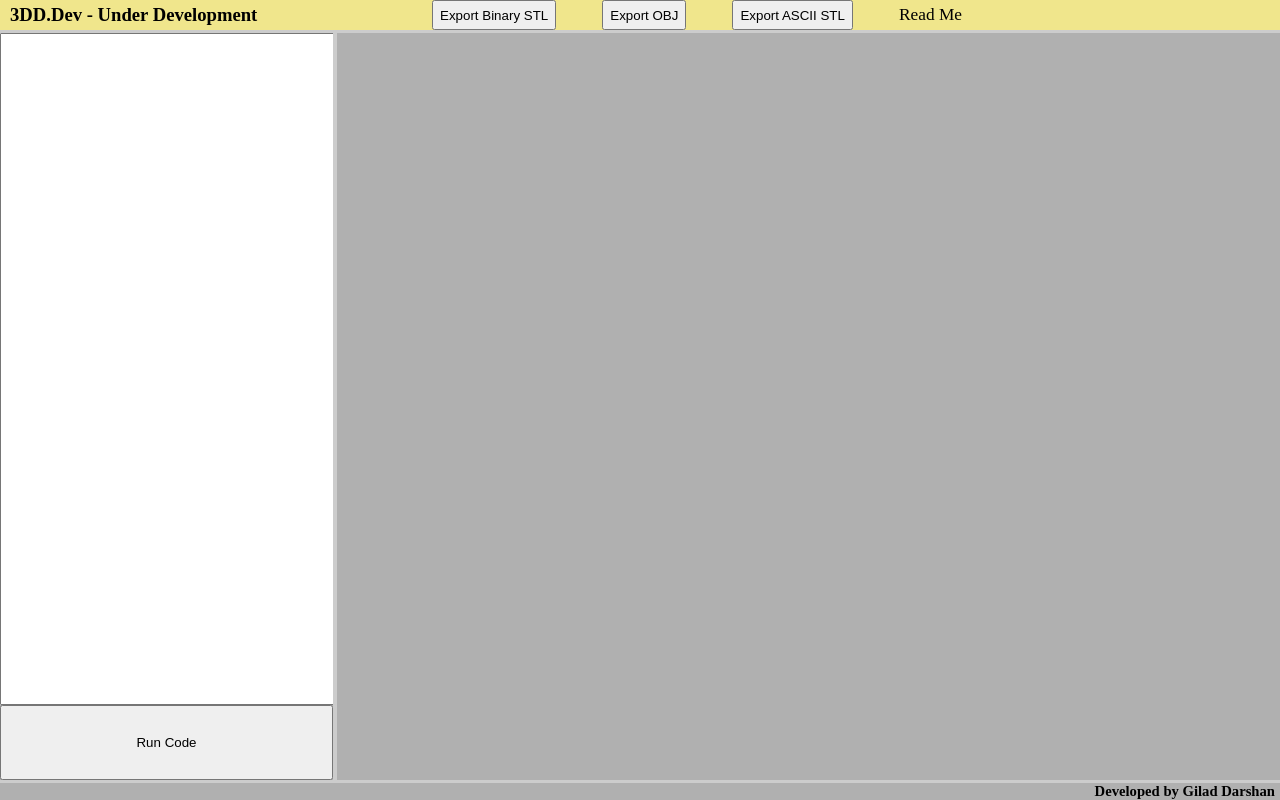
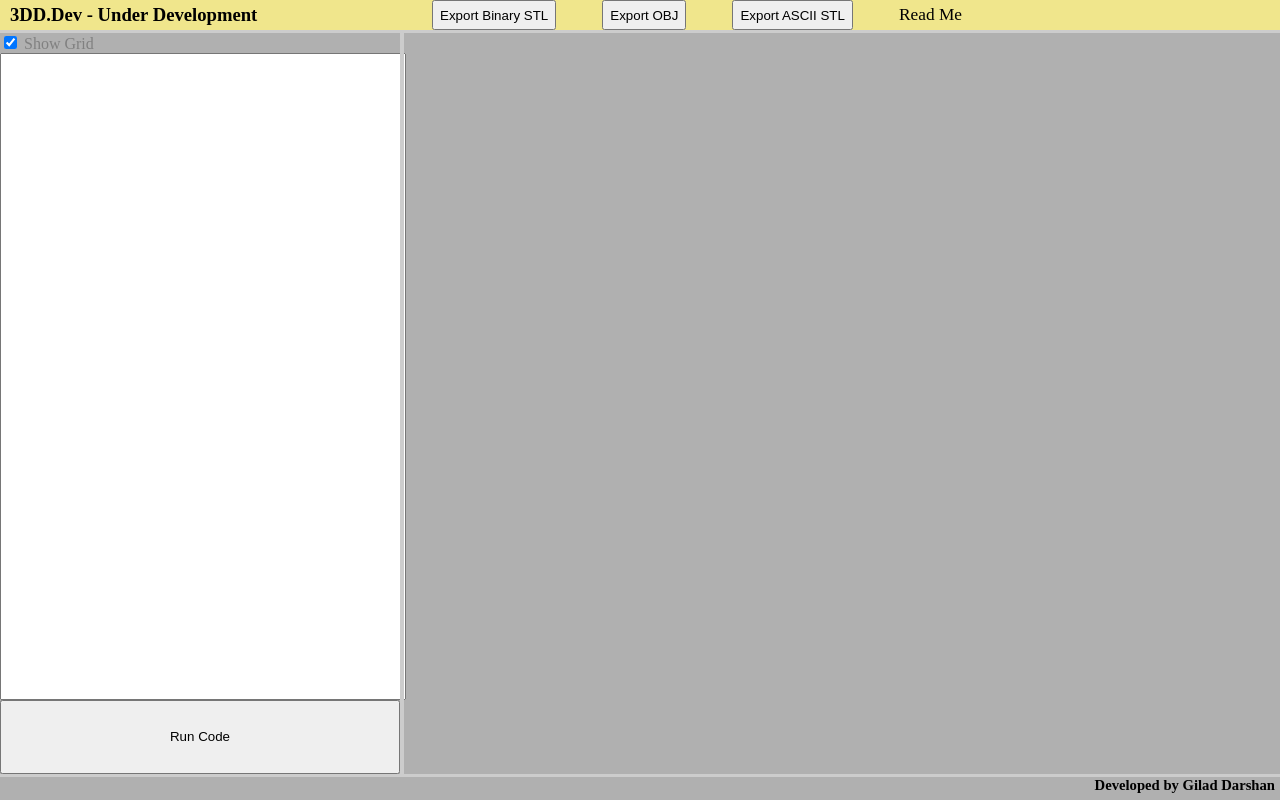
Before and after one commit to giladdarshan/3dd.dev, a plain HTML site: page index.html in a window 1280 px wide. Drawn offline with nearby package versions, Linux system fonts and the light colour scheme.

Commit message:
Add files via upload

```diff
--- a/index.html
+++ b/index.html
@@ -15,6 +15,7 @@
 			import { BufferGeometryUtils } from '/js/BufferGeometryUtils.js';
 			import CSG from '/js/THREE-CSGMesh.js';
 			import { GD3DD } from '/js/3dd.js';
+			import * as Cookies from '/js/js.cookie.min.js';
 			var gd3dd = new GD3DD(THREE, OrbitControls, STLExporter, OBJExporter, BufferGeometryUtils, CSG);
 			gd3dd.start();
 			$('document').ready(() => {
@@ -46,21 +47,31 @@
 					<button id="exportSTLASCII">Export ASCII STL</button>
 				</div>
 				<div id="linksDiv">
-					<a href="https://github.com/giladdarshan/3dd.dev/blob/main/README.md" target="_blank">Read Me</a>
+					<a href="https://github.com/giladdarshan/3dd.dev/blob/main/README.md" target="_blank" id="readMeLink">Read Me</a>
 				</div>
 			</div>
 			<div id="bodyDiv">
 				<div id="leftDiv">
+					<div id="leftDivControls">
+						<input type="checkbox" id="showGridCheckbox" name="showGridCheckbox" checked="checked">
+						<label for="showGridCheckbox">Show Grid</label>
+					</div>
 					<textarea id="code" autocapitalize="none" spellcheck="false"></textarea>
 					<button id="runCodeBtn">Run Code</button>
 				</div>
 				<div id="mainDivBorder"> </div>
-				<div id="mainDiv"></div>
+				<div id="rightDiv">
+					<div id="mainDiv"></div>
+					<div id="outputDiv"><label for="outputText" id="outputTextLabel">Output:</label><textarea id="outputText" name="outputText" readonly></textarea></div>
+				</div>
 			</div>
 			<div id="footerDiv">
 				<div id="contactDetails">Developed by <a href="mailto:gilad@activedesign.co.il">Gilad Darshan</a></div>
 			</div>
 		</div>
-		<!-- <div id="axisDiv"></div> -->
+		<div id="readMeLinkPopup">
+			First time visitor?<br />
+			Head over to the Read Me page!
+		</div>
 	</body>
 </html>
```
